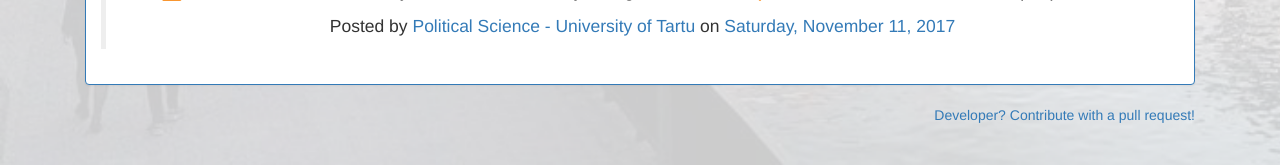
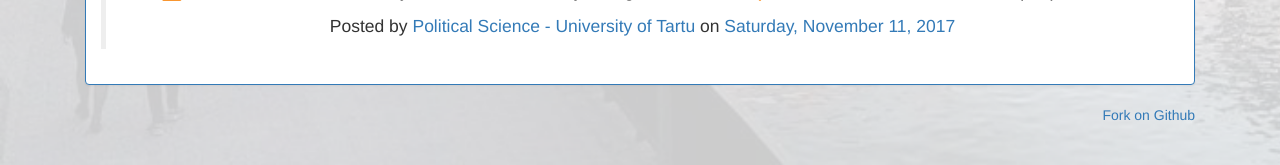
Before and after one commit to Altanastor/allkindness, a Django app: page /about/ in a window 1280 px wide. Shown: the part 1011-1176 px from the top of the page. Run offline with Django 3.2, Linux system fonts and the light colour scheme; some libraries are stand-ins or nearby versions.

Commit message:
add docs information

```diff
--- a/allkind/templates/page/about.html
+++ b/allkind/templates/page/about.html
@@ -87,7 +87,7 @@
 
 <div align="right">
 <a class="github-button" href="https://github.com/cbentes/allkindness/fork" data-size="large" aria-label="Fork cbentes/allkindness on GitHub">
-    Developer? Contribute with a pull request!</a>
+    Fork on Github</a>
 </div>
 <br/><br/>
 
```
Also changed, not shown: documentation/install.md (added).
